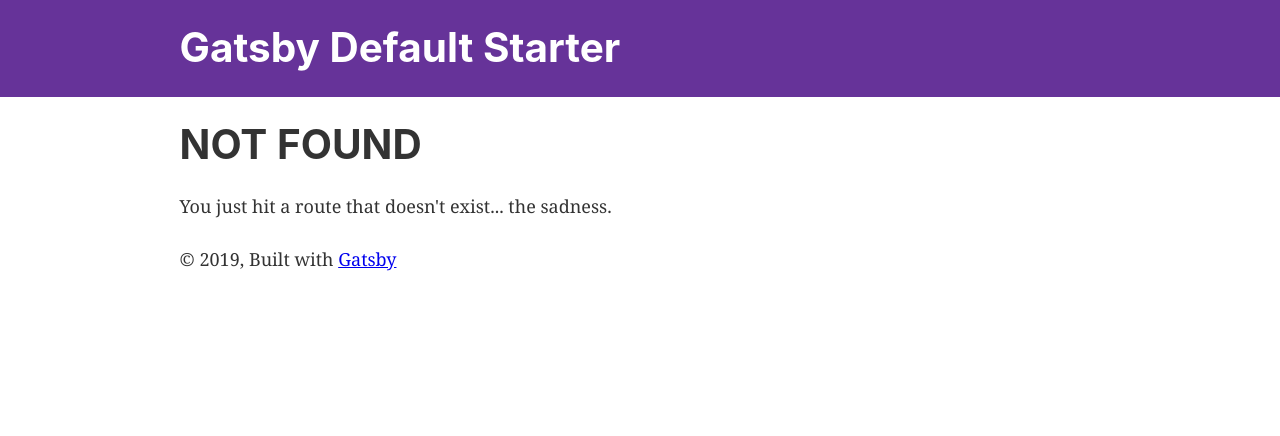
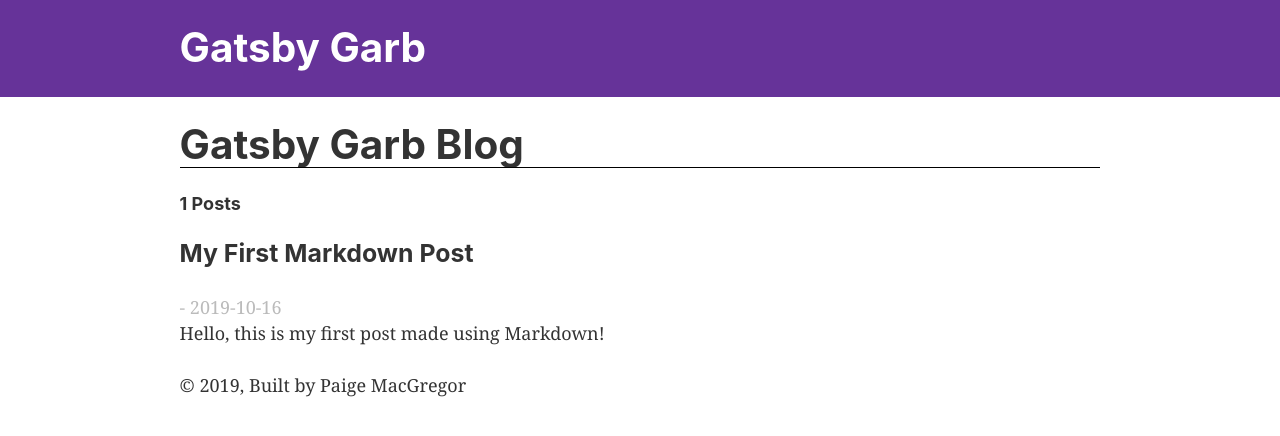
Before and after one commit to paigem33/gatsby-garb, a Gatsby site: page /blog in a window 1280 px wide. Before the commit this address had no page. Built offline with nearby package versions, Linux system fonts and the light colour scheme; Gatsby itself is replaced by a stand-in of ours.

Commit message:
worked on blog post section

```diff
--- a/gatsby-config.js
+++ b/gatsby-config.js
@@ -1,8 +1,9 @@
 module.exports = {
   siteMetadata: {
-    title: `Gatsby Default Starter`,
+    title: `Gatsby Garb`,
     description: `Kick off your next, great Gatsby project with this default starter. This barebones starter ships with the main Gatsby configuration files you might need.`,
-    author: `@gatsbyjs`,
+    author: `Paige MacGregor`,
+    createdAt: 2019,
   },
   plugins: [
     `gatsby-plugin-react-helmet`,
@@ -11,6 +12,14 @@
       options: {
         name: `images`,
         path: `${__dirname}/src/images`,
+      },
+    },
+    'gatsby-transformer-remark',
+    {
+      resolve: `gatsby-source-filesystem`,
+      options: {
+        name: `pages`,
+        path: `${__dirname}/src/pages`,
       },
     },
     `gatsby-transformer-sharp`,
--- a/package.json
+++ b/package.json
@@ -12,6 +12,7 @@
     "gatsby-plugin-react-helmet": "^3.1.13",
     "gatsby-plugin-sharp": "^2.2.31",
     "gatsby-source-filesystem": "^2.1.33",
+    "gatsby-transformer-remark": "^2.6.30",
     "gatsby-transformer-sharp": "^2.2.23",
     "prop-types": "^15.7.2",
     "react": "^16.10.2",
--- a/src/components/layout.js
+++ b/src/components/layout.js
@@ -14,10 +14,12 @@
 
 const Layout = ({ children }) => {
   const data = useStaticQuery(graphql`
-    query SiteTitleQuery {
+    query SiteQuery {
       site {
         siteMetadata {
-          title
+          title,
+          author,
+          createdAt
         }
       }
     }
@@ -36,9 +38,7 @@
       >
         <main>{children}</main>
         <footer>
-          © {new Date().getFullYear()}, Built with
-          {` `}
-          <a href="https://www.gatsbyjs.org">Gatsby</a>
+          © {data.site.siteMetadata.createdAt}, Built by {data.site.siteMetadata.author}
         </footer>
       </div>
     </>
--- /dev/null
+++ b/src/pages/blog.js
@@ -0,0 +1,41 @@
+import React from 'react'
+
+import { StaticQuery, graphql } from 'gatsby'
+import Layout from '../components/layout'
+
+const getMarkdownPosts = graphql`{
+    allMarkdownRemark {
+      totalCount
+      edges {
+        node {
+          id
+          frontmatter{
+            title
+            date
+          }
+          excerpt
+        }
+      }
+    }
+  }`
+
+export default () => (
+    <Layout>
+        <h1 style={{ display: 'inlineBlock', borderBottom: '1px solid black'}}>Gatsby Garb Blog</h1>
+        <StaticQuery
+            query={getMarkdownPosts}
+            render={data => (
+                <>
+                <h4>{data.allMarkdownRemark.totalCount} Posts</h4>
+                {data.allMarkdownRemark.edges.map(({node}) => (
+                   <div key={node.id}>
+                       <h3>{node.frontmatter.title}</h3>
+                       <span style={{ color: '#bbb'}}>- {node.frontmatter.date}</span>
+                       <p>{node.excerpt}</p>
+                   </div>
+                ))}
+                </>
+            )}
+        />
+    </Layout>
+)
--- a/src/pages/index.js
+++ b/src/pages/index.js
@@ -15,6 +15,7 @@
       <Image />
     </div>
     <Link to="/page-2/">Go to page 2</Link>
+    <Link to="/posts/page-3/">Go to page 3</Link>
   </Layout>
 )
 
--- a/src/pages/page-2.js
+++ b/src/pages/page-2.js
@@ -10,6 +10,7 @@
     <h1>Hi from the second page</h1>
     <p>Welcome to page 2</p>
     <Link to="/">Go back to the homepage</Link>
+    <Link to="/posts/page-3">Go to page three</Link>
   </Layout>
 )
 
--- /dev/null
+++ b/src/pages/post-one.md
@@ -0,0 +1,5 @@
+---
+title: "My First Markdown Post"
+date: "2019-10-16"
+---
+Hello, this is my first post made using Markdown!
```
Also changed, not shown: src/pages/posts/page-3.js (added, +50 -0 lines), 1 other file.
